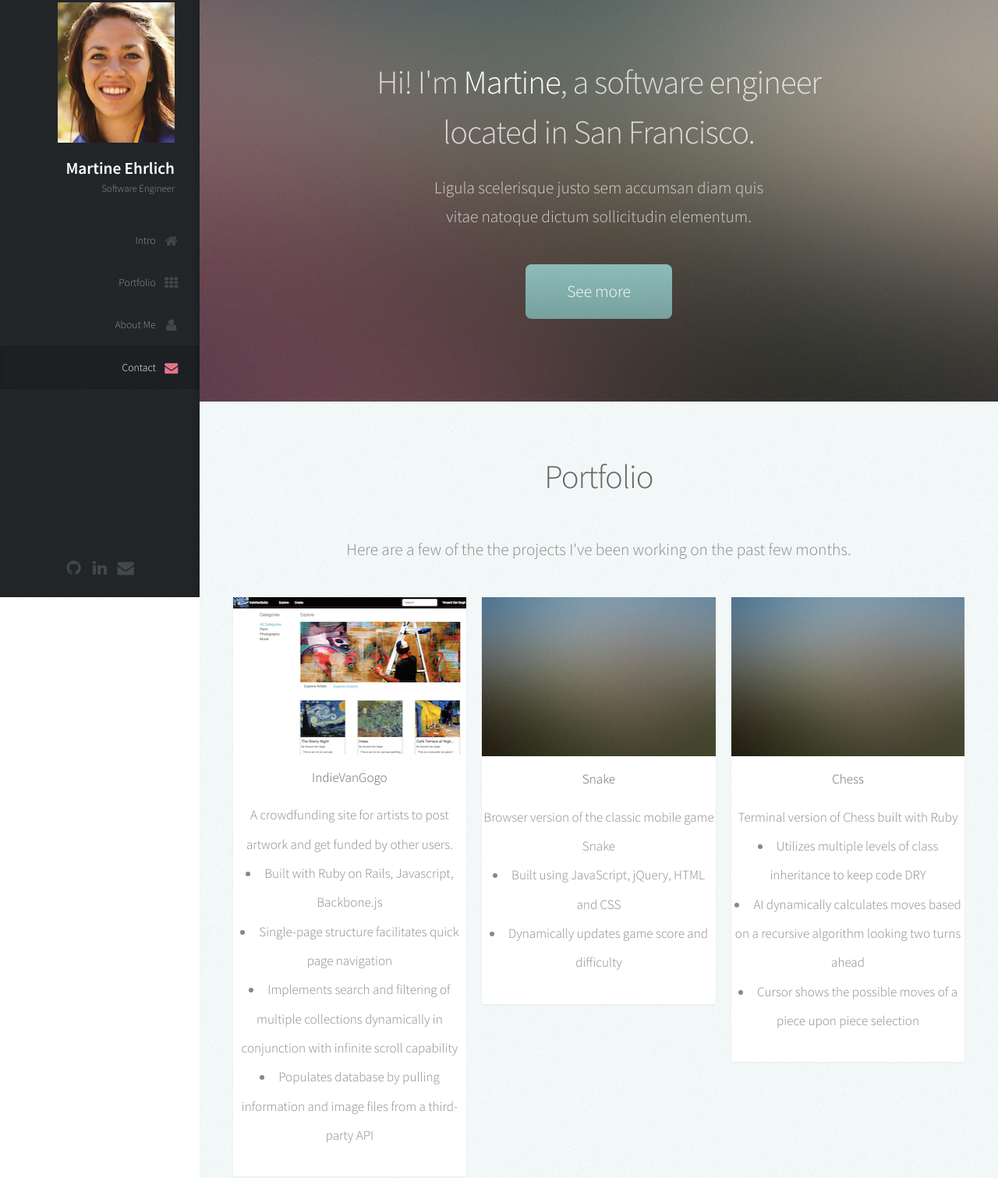
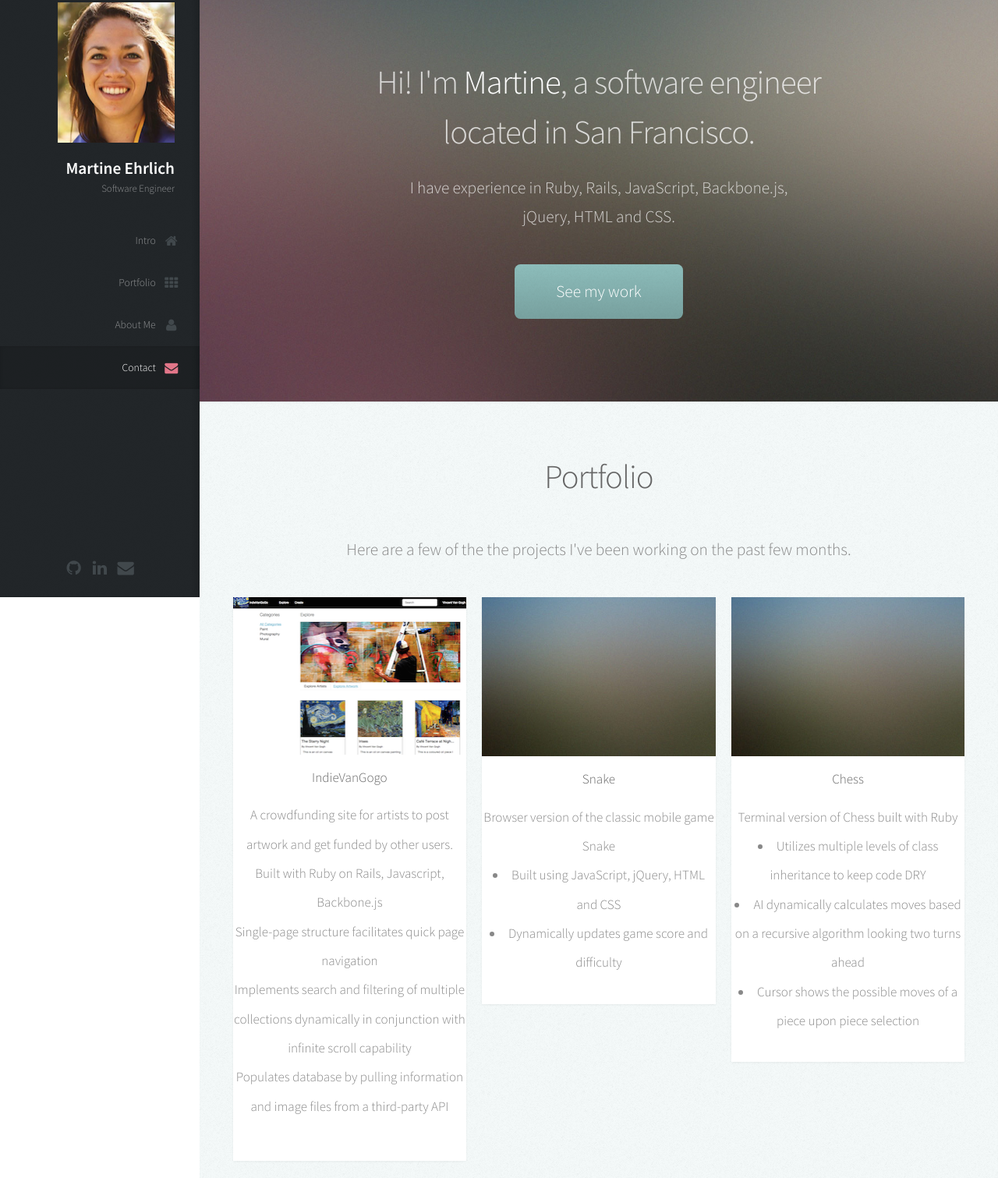
Before and after one commit to martineehrlich/martineehrlich.github.io, a plain HTML site: page index.html in a window 1280 px wide. Shown: the part 34-1545 px from the top of the page at 78% size. Drawn offline with Linux system fonts and the light colour scheme.

Commit message:
fix portfolio text

```diff
--- a/index.html
+++ b/index.html
@@ -76,12 +76,12 @@
 							<header>
 								<h2 class="alt">Hi! I'm <strong>Martine</strong>, a software engineer <br />
 								located in San Francisco.</h2>
-								<p>Ligula scelerisque justo sem accumsan diam quis<br />
-								vitae natoque dictum sollicitudin elementum.</p>
+								<p>I have experience in Ruby, Rails, JavaScript, Backbone.js, <br />
+								jQuery, HTML and CSS.</p>
 							</header>
 
 							<footer>
-								<a href="#portfolio" class="button scrolly">See more</a>
+								<a href="#portfolio" class="button scrolly">See my work</a>
 							</footer>
 
 						</div>
@@ -105,10 +105,12 @@
 											<h3>IndieVanGogo</h3>
 											<p>
 												A crowdfunding site for artists to post artwork and get funded by other users.
-												<li>Built with Ruby on Rails, Javascript, Backbone.js</li>
-												<li>Single-page structure facilitates quick page navigation </li>
-												<li>Implements search and filtering of multiple collections dynamically in conjunction with infinite scroll capability</li>
-												<li>Populates database by pulling information and image files from a third-party API</li>
+												<ul>
+													<li>Built with Ruby on Rails, Javascript, Backbone.js</li>
+													<li>Single-page structure facilitates quick page navigation </li>
+													<li>Implements search and filtering of multiple collections dynamically in conjunction with infinite scroll capability</li>
+													<li>Populates database by pulling information and image files from a third-party API</li>
+												</ul>
 											</p>
 										</header>
 									</article>
```
